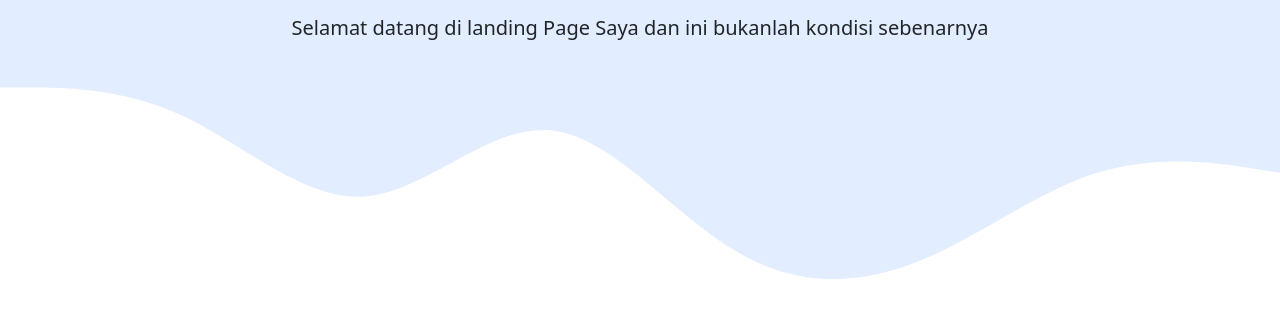
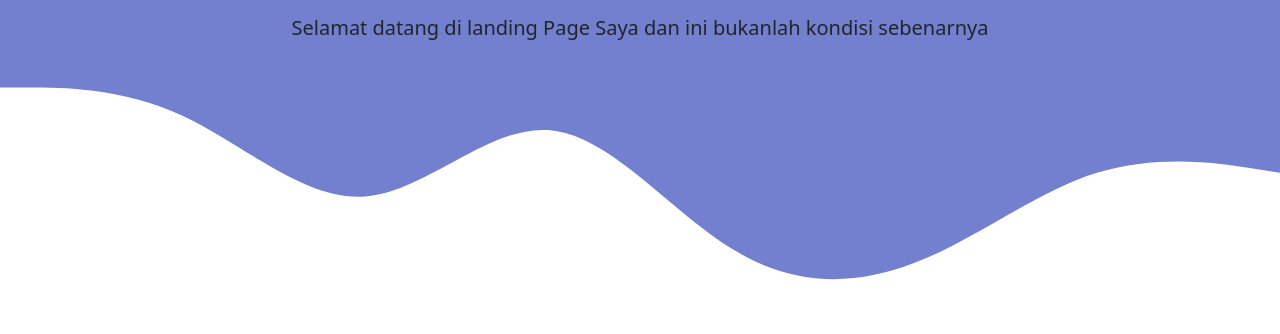
Before and after one commit to ekowidodo/ekowidodo.github.io, a plain HTML site: page index.html in a window 1280 px wide. Shown: the part 349-683 px from the top of the page. Drawn offline with nearby package versions, Linux system fonts and the light colour scheme.

Commit message:
Update style.css
Metrubah warna

```diff
--- a/style.css
+++ b/style.css
@@ -3,7 +3,7 @@ body {
 }
 .jumbotron {
   padding-top: 2rem;
-  background-color: #e2edff;
+  background-color: #7280cf;
 }
 #projects {
   background-color: #e2edff;
```
